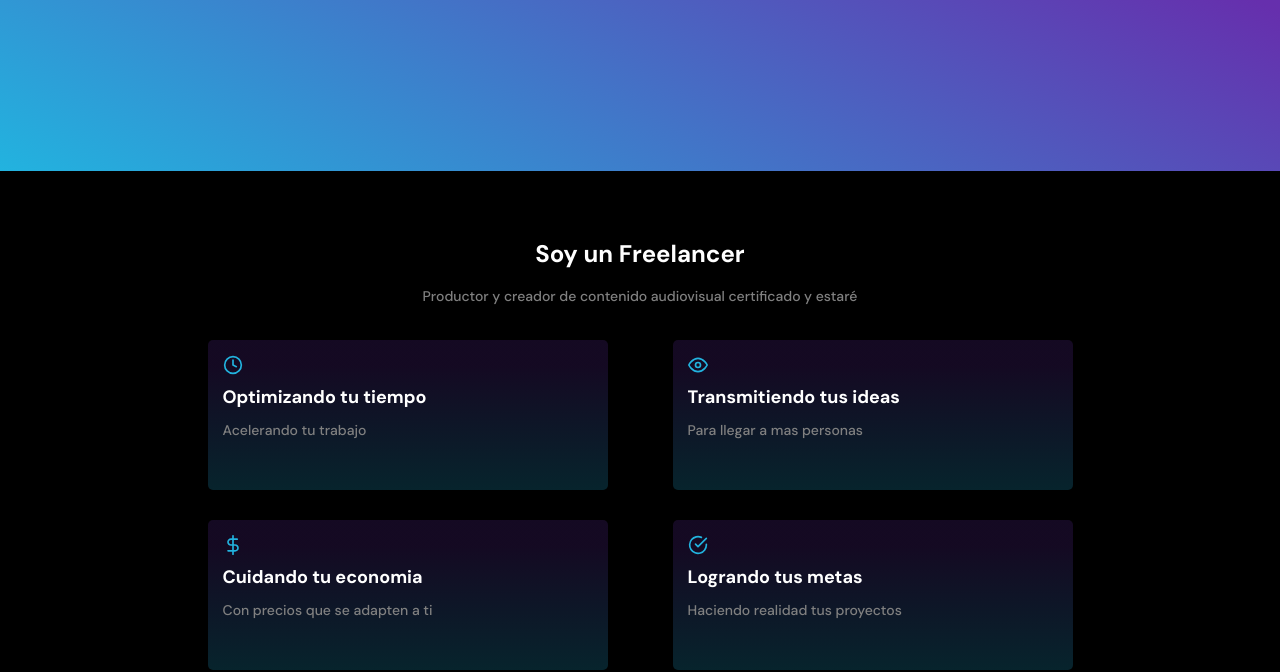
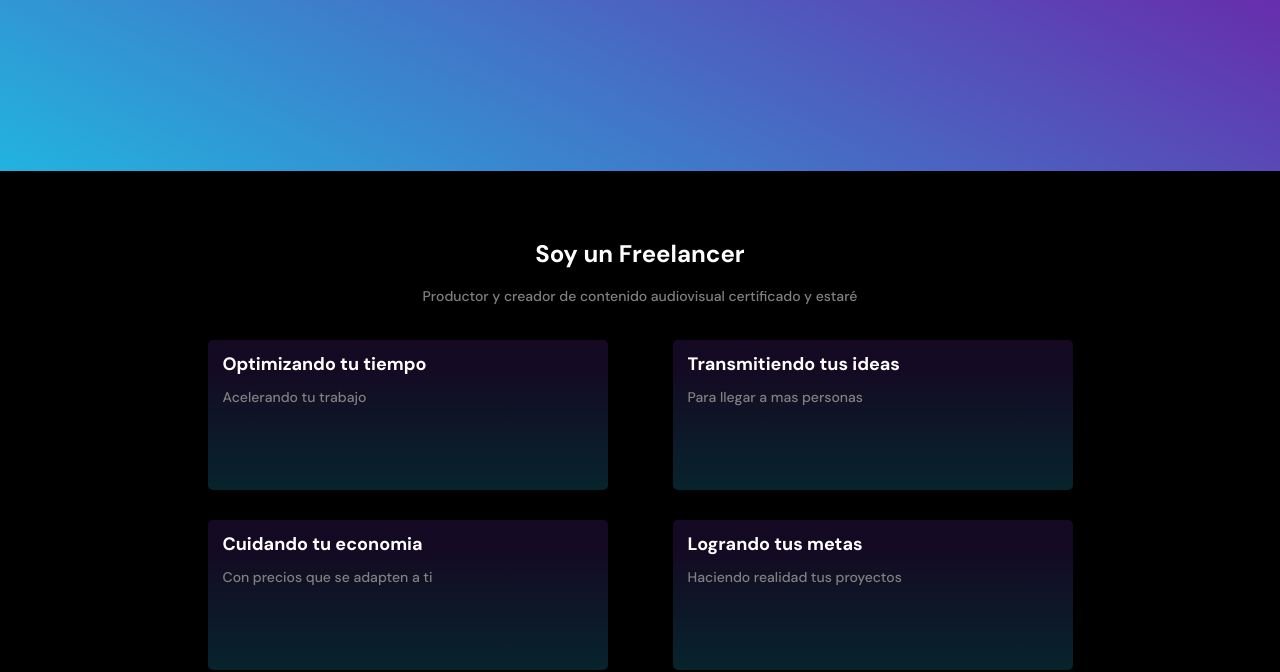
Before and after one commit to dalvetko/a, a plain HTML site: page index.html in a window 1280 px wide. Shown: the part 159-831 px from the top of the page. Drawn offline with Linux system fonts and the light colour scheme.

Commit message:
no icons

```diff
--- a/index.html
+++ b/index.html
@@ -25,22 +25,18 @@
             </div>
             <section class="product-cards--container">
                 <article class="product-detail--card">
-                    <span class="clock"></span>
                     <p class="product--card-title">Optimizando tu tiempo</p>
                     <p class="product--card-body">Acelerando tu trabajo</p>
                 </article>
                 <article class="product-detail--card">
-                    <span class="eye"></span>
                     <p class="product--card-title">Transmitiendo tus ideas</p>
                     <p class="product--card-body">Para llegar a mas personas</p>
                 </article>
                 <article class="product-detail--card">
-                    <span class="dollar-sing"></span>
                     <p class="product--card-title">Cuidando tu economia</p>
                     <p class="product--card-body">Con precios que se adapten a ti</p>
                 </article>
                 <article class="product-detail--card">
-                    <span class="check-circle"></span>
                     <p class="product--card-title">Logrando tus metas</p>
                     <p class="product--card-body">Haciendo realidad tus proyectos</p>
                 </article>
--- a/styles.css
+++ b/styles.css
@@ -105,27 +105,6 @@ main {
     background: linear-gradient(rgba(102, 47, 173, 0.2) 17%, rgba(34, 179, 223, 0.2) 100%);
     border-radius: 5px;
     box-shadow: 0 4px 8px rgba(0, 0, 0, 0.16);
-}
-.product-detail--card span {
-    display: inline-block;
-    width: 20px;
-    height: 20px;
-    margin-bottom: 10px;
-    background-size: cover;
-    background-position: center;
-    background-repeat: no-repeat;
-}
-.clock {
-    background-image: url("./assets/icons/clock.svg");
-}
-.eye {
-    background-image: url("./assets/icons/eye.svg");
-}
-.dollar-sing {
-    background-image: url("./assets/icons/dollar-sign.svg");
-}
-.check-circle{
-    background-image: url("./assets/icons/check-circle.svg");
 }
 .product--card-title {
     margin-bottom: 15px;
```
Also changed, not shown: assets/icons/check-circle.svg (deleted), assets/icons/clock.svg (deleted), assets/icons/dollar-sign.svg (deleted), assets/icons/eye.svg (deleted).
